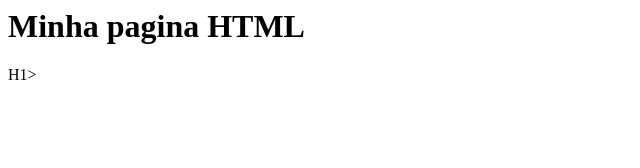
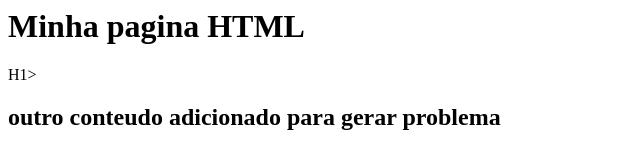
Before and after one commit to jhonatan-fernandes/gama-no-github, a plain HTML site: page index.html in a window 1280 px wide. Shown: the whole page, without its empty margins (0-640 px from the left). Drawn offline with Linux system fonts and the light colour scheme.

Commit message:
outro commit dessa vez em master

```diff
--- a/index.html
+++ b/index.html
@@ -1,5 +1,6 @@
 <hmtl>
 	<body>
 	<h1> Minha pagina HTML </h1> H1>
+	<h2> outro conteudo adicionado para gerar problema</h2>
 	</body>
 </html>
```
